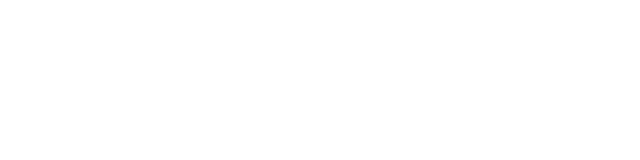
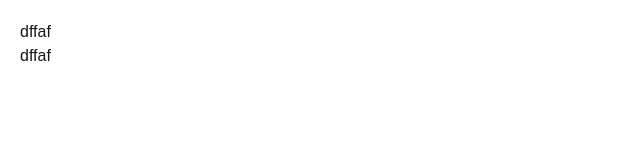
Before and after one commit to Oscip/Quoties, a Next.js app in the folder quoties-fe/: page / in a window 1280 px wide. Shown: the top 160 px of the page, without its empty margins (0-640 px from the left). Built offline with nearby package versions, Linux system fonts and the light colour scheme.

Commit message:
style: general styling changed

```diff
--- a/quoties-fe/src/pages/index.js
+++ b/quoties-fe/src/pages/index.js
@@ -1,21 +1,16 @@
 import Image from "next/image";
 import { Geist, Geist_Mono } from "next/font/google";
 
-const geistSans = Geist({
-  variable: "--font-geist-sans",
-  subsets: ["latin"],
-});
-
-const geistMono = Geist_Mono({
-  variable: "--font-geist-mono",
-  subsets: ["latin"],
-});
-
 export default function Home() {
   return (
+    <>
     <div>
-
+      dffaf
     </div>
+        <div>
+        dffaf
+      </div>
+      </>
 
   );
 }
--- a/quoties-fe/src/styles/globals.css
+++ b/quoties-fe/src/styles/globals.css
@@ -19,7 +19,11 @@
   }
 }
 
-body {
+html, body {
+  width: 100%;
+  height: 100%;
+  margin: 10px;
+  padding: 0;
   background: var(--background);
   color: var(--foreground);
   font-family: Arial, Helvetica, sans-serif;
```
